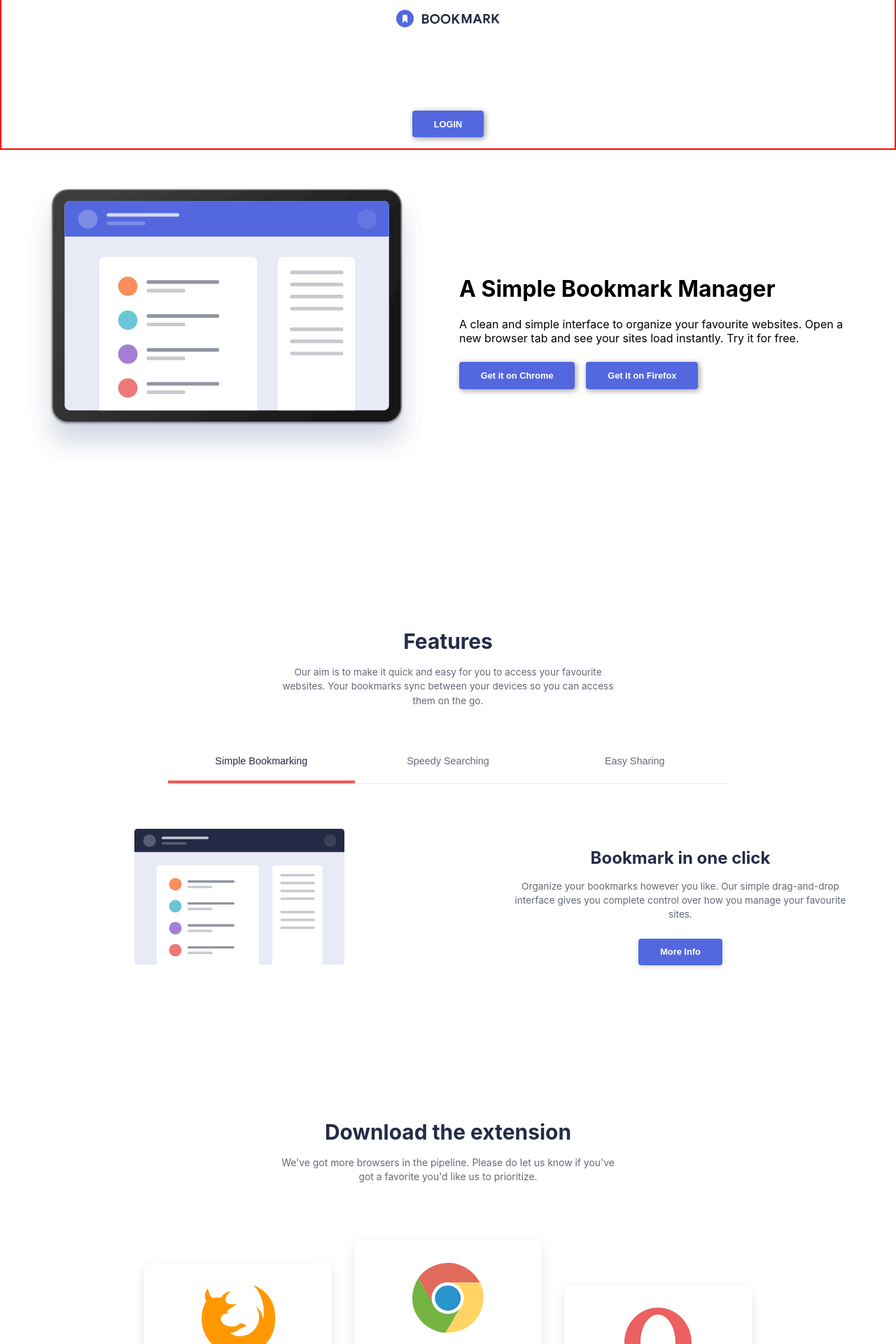
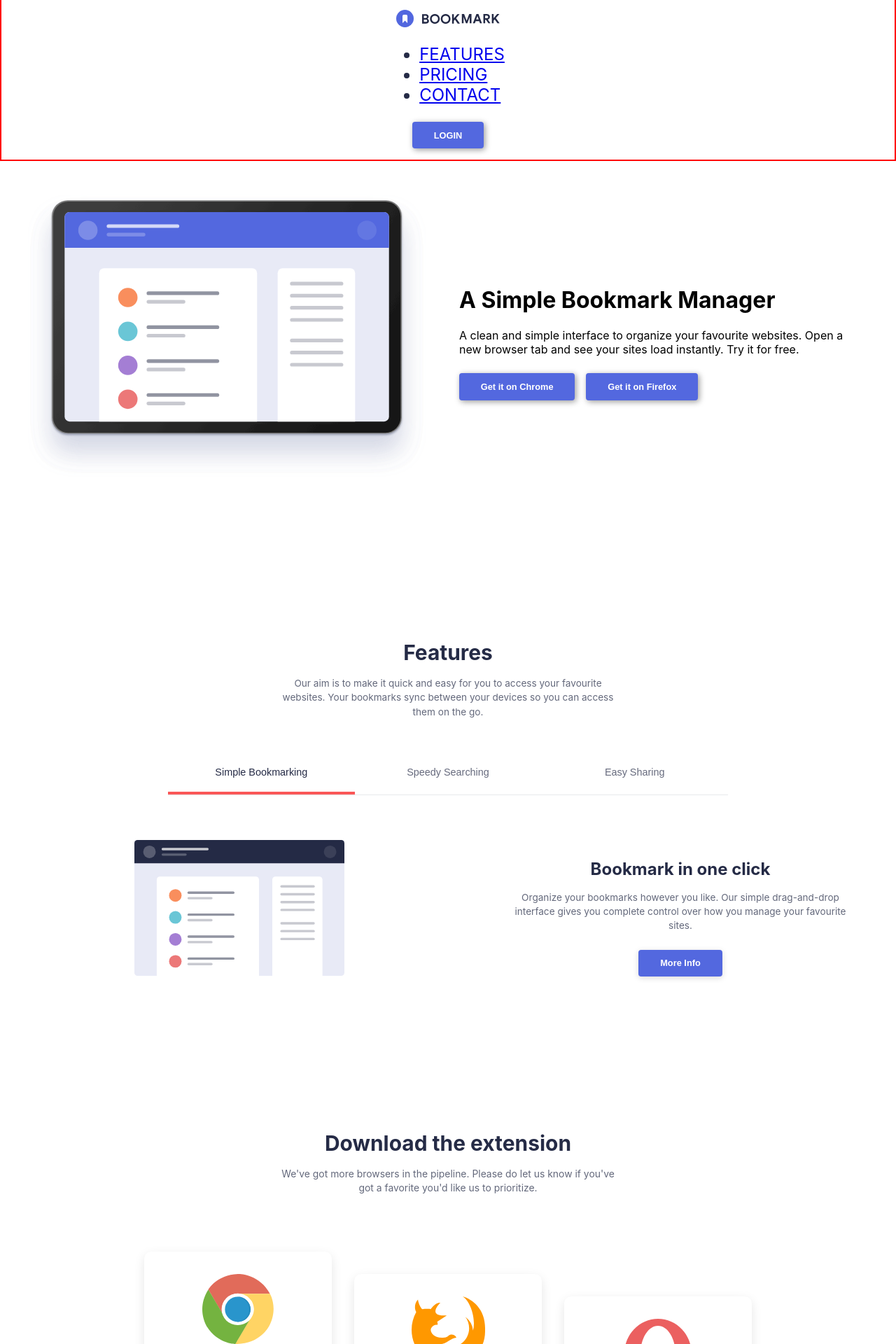
Before and after one commit to Clos266/bookmark-manager, a React (Create React App) app: page / in a window 1280 px wide. Shown: the part 20-1940 px from the top of the page at 70% size. Built offline with nearby package versions, Linux system fonts and the light colour scheme.

Commit message:
add footer nav

```diff
--- a/src/App.css
+++ b/src/App.css
@@ -30,7 +30,7 @@ html, body {
 }
 
 /* Navigation */
-.nav-links ul {
+.nav-footer ul {
   list-style: none;
   display: flex;
   flex-wrap: wrap;
@@ -41,7 +41,7 @@ html, body {
   width: 100%;
 }
 
-.nav-links a {
+.nav-footer a {
   text-decoration: none;
   color: #252B46;
   font-weight: bold;
@@ -522,18 +522,24 @@ html, body {
   padding: 0 1rem;
 }
 
-/* NavLinks styles */
-.nav-links ul {
+/* NavFooter styles */
+.nav-footer ul {
   display: flex;
-  flex-direction: column;
+  flex-direction: row;
   gap: 1rem;
   list-style: none;
   padding: 0;
   margin: 0;
   text-align: center;
 }
+@media (max-width: 768px) {
+  .nav-footer ul {
+    flex-direction: column;  /* Columna en móvil */
+    gap: 0.5rem;  /* Puedes ajustar el espacio entre items */
+  }
+}
 
-.nav-links a {
+.nav-footer a {
   color: white;
   text-decoration: none;
   text-transform: uppercase;
@@ -542,7 +548,7 @@ html, body {
   transition: color 0.3s ease;
 }
 
-.nav-links a:hover {
+.nav-footer a:hover {
   color: #fa5757;
 }
 
--- /dev/null
+++ b/src/components/molecules/NavFooter.jsx
@@ -0,0 +1,14 @@
+
+function NavFooter() {
+  return (
+    <nav className="nav-footer">
+      <ul>
+        <li><a href="#features">FEATURES</a></li>
+        <li><a href="#pricing">PRICING</a></li>
+        <li><a href="#contact">CONTACT</a></li>
+      </ul>
+    </nav>
+  );
+}
+
+export default NavFooter;
--- a/src/components/organisms/Downloads.jsx
+++ b/src/components/organisms/Downloads.jsx
@@ -6,17 +6,17 @@ import OperaImg from "../atoms/Opera-img";
 function Download() {
   const browsers = [
     {
+      id: "chrome",
+      image: <ChromeImg />,
+      title: "Add to Chrome",
+      version: "62",
+      buttonText: "Add & Install Extension"
+    },
+    {
       id: "firefox",
       image: <FirefoxImg />,
       title: "Add to Firefox",
       version: "55",
-      buttonText: "Add & Install Extension"
-    },
-    {
-      id: "chrome",
-      image: <ChromeImg />,
-      title: "Add to Chrome",
-      version: "62",
       buttonText: "Add & Install Extension"
     },
     {
--- a/src/components/organisms/Footer.jsx
+++ b/src/components/organisms/Footer.jsx
@@ -1,12 +1,12 @@
 import Logo2 from "../atoms/Logo2";
-import NavLinks from "../molecules/NavLinks";
+import NavFooter from "../molecules/NavFooter";
 
 function Footer() {
   return (
     <footer className="footer">
       <div className="footer-container">
         <Logo2 />
-        <NavLinks />
+        <NavFooter />
         <div className="social-icons">
           <svg className="icon" aria-hidden="true" xmlns="http://www.w3.org/2000/svg" width="24" height="24" fill="currentColor" viewBox="0 0 24 24">
             <path fillRule="evenodd" d="M13.135 6H15V3h-1.865a4.147 4.147 0 0 0-4.142 4.142V9H7v3h2v9.938h3V12h2.021l.592-3H12V6.591A.6.6 0 0 1 12.592 6h.543Z" clipRule="evenodd"/>
```
